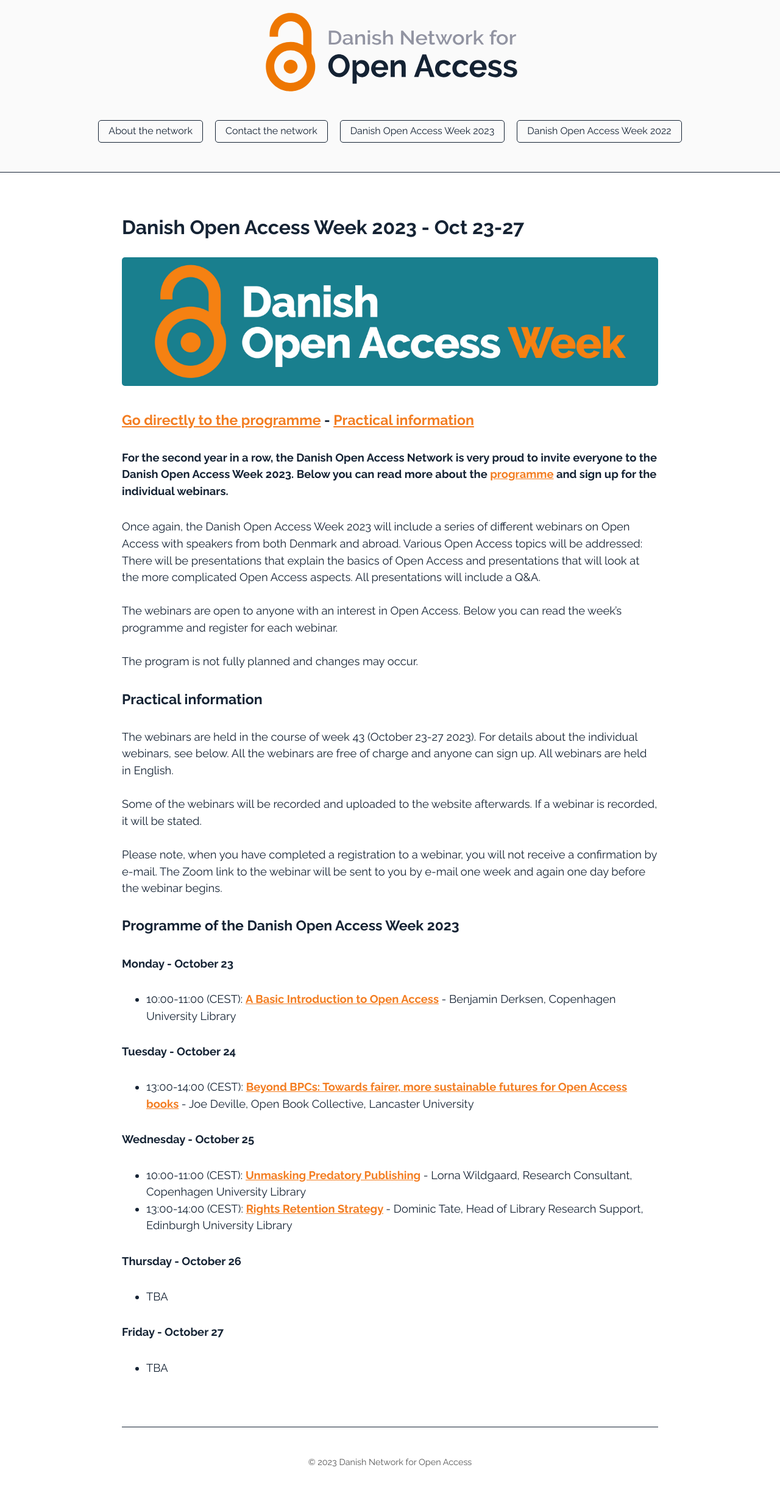
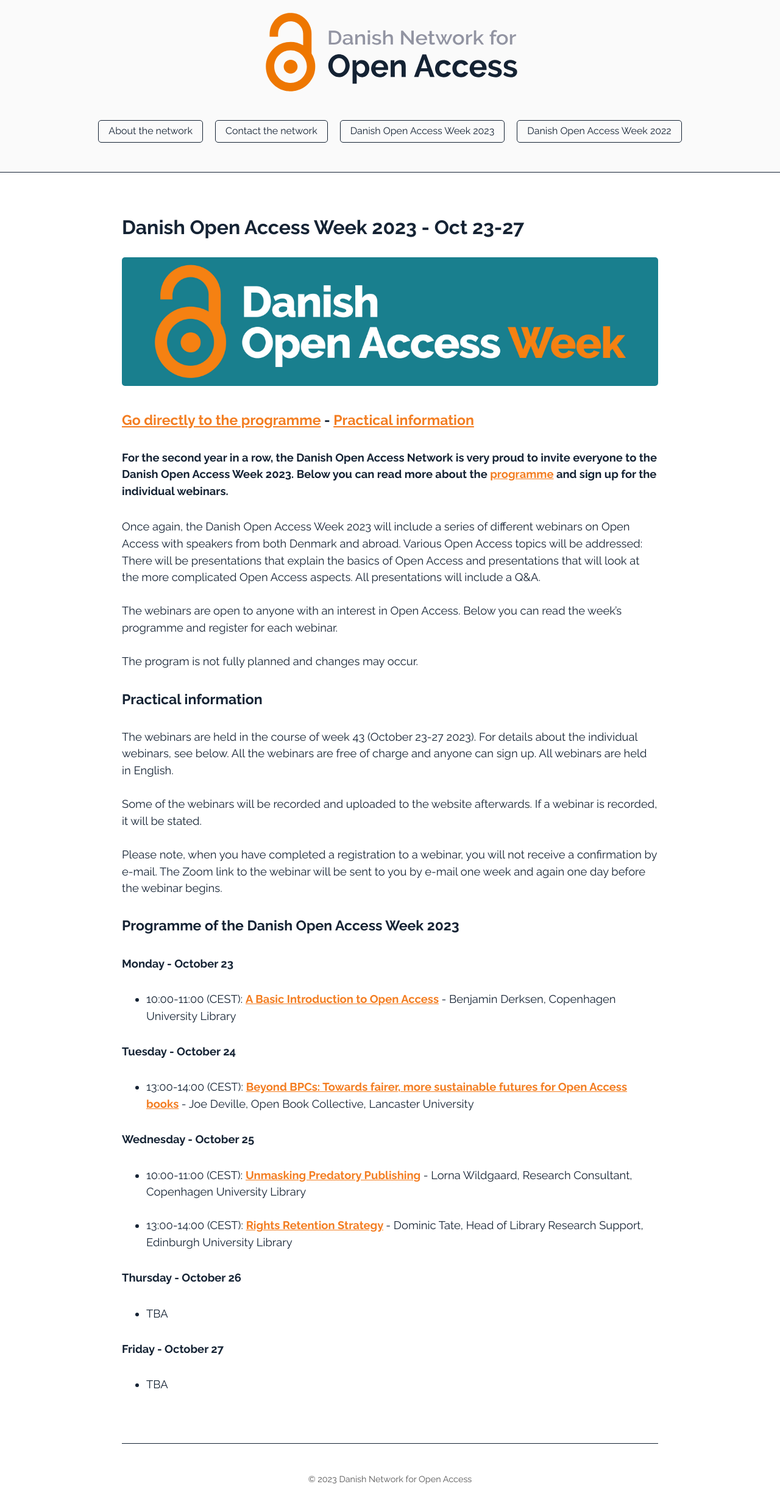
Before and after one commit to openaccess-dk/openaccess-dk.github.io, a Jekyll site: the page built from oaw23.md, in a window 1280 px wide. Shown: the whole page at 61% size. Built offline with Jekyll 4.4.1, drawn with Linux system fonts in a browser that asks for light colours; before the commit the page ends 2447 px from its top, so only the background shows below that.

Commit message:
Update oaw23.md

```diff
--- a/oaw23.md
+++ b/oaw23.md
@@ -29,7 +29,7 @@
 - 13:00-14:00 (CEST): <b>[Beyond BPCs: Towards fairer, more sustainable futures for Open Access books](https://openaccess.dk/oaw2023/tuesday_oct_24_2) </b> - Joe Deville, Open Book Collective, Lancaster University
 
 ##### Wednesday - October 25
-- 10:00-11:00 (CEST): <b>[Unmasking Predatory Publishing](https://openaccess.dk/oaw2023/wednesday_oct_25_1) </b> - Lorna Wildgaard, Research Consultant, Copenhagen University Library <br>
+- 10:00-11:00 (CEST): <b>[Unmasking Predatory Publishing](https://openaccess.dk/oaw2023/wednesday_oct_25_1) </b> - Lorna Wildgaard, Research Consultant, Copenhagen University Library <br><br>
 - 13:00-14:00 (CEST): <b>[Rights Retention Strategy](https://openaccess.dk/oaw2023/wednesday_oct_25_2) </b> - Dominic Tate, Head of Library Research Support, Edinburgh University Library
 
 ##### Thursday - October 26
```
